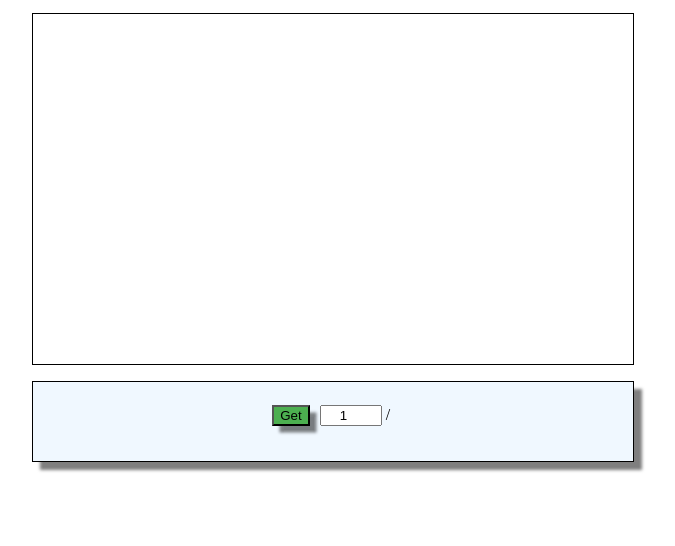
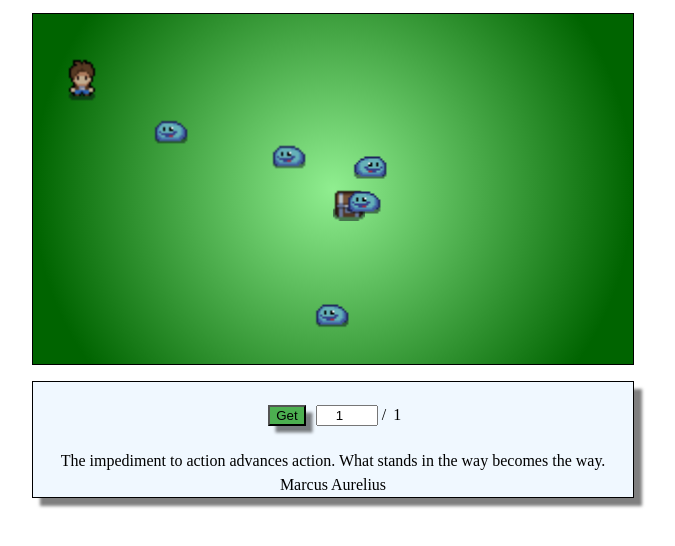
Before and after one commit to kugurerdem/js-playground-game, a plain HTML site: page game/index.html in a window 1280 px wide. Shown: the part 72-618 px from the top of the page, without its empty margins (307-982 px from the left). Drawn offline with Linux system fonts and the light colour scheme.

Commit message:
Fix quotes bug in the game after integration

```diff
--- a/game/index.html
+++ b/game/index.html
@@ -86,7 +86,6 @@
     <script src="./lib/lodash.min.js"></script>
     <script src="utils.js"></script>
     <script src="assets.js"></script>
-    <script src="../quotes.js"></script>
     <script src="index.js"></script>
 </body>
 </html>
--- a/game/index.js
+++ b/game/index.js
@@ -270,6 +270,8 @@
                     }
                 }),
 
+                quotes = await (fetch('../quotes.json').then(r => r.json())),
+
                 keysState = {}
 
             ;['keydown', 'keyup'].forEach((eventName) => {
@@ -284,7 +286,7 @@
             const updateQuote = (level) => {
                 const
                     levelToBeShown = Math.min(level, quotes.length),
-                    [quote, author] =
+                    {quote, author} =
                         quotes[levelToBeShown - 1]
 
                 document.getElementById('quoteText').innerHTML = quote
```
